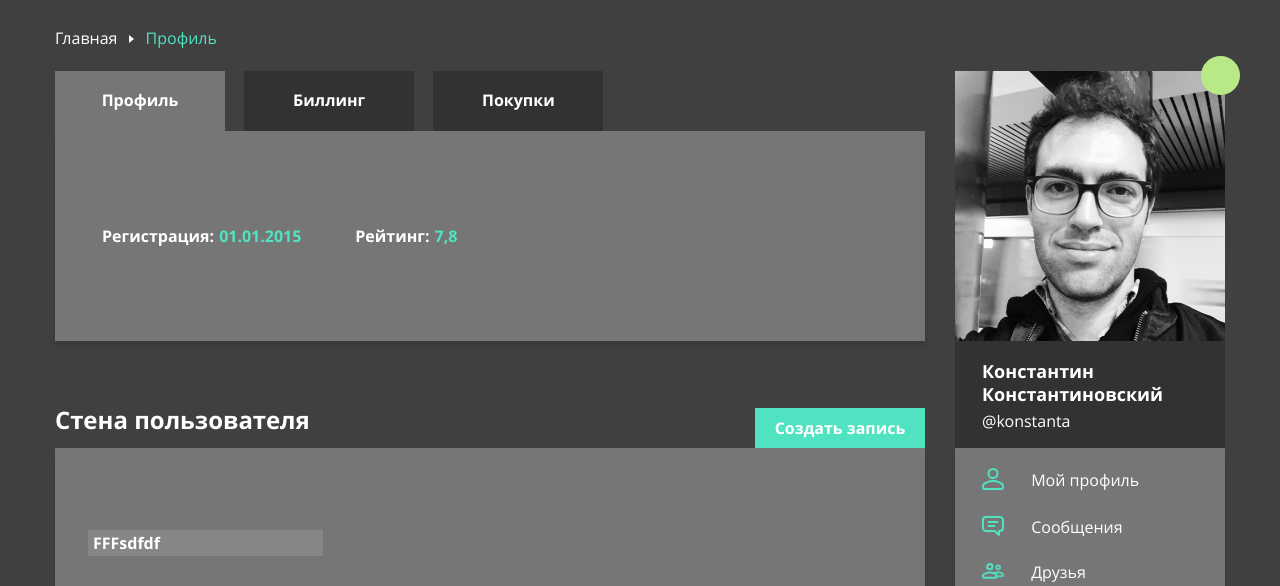
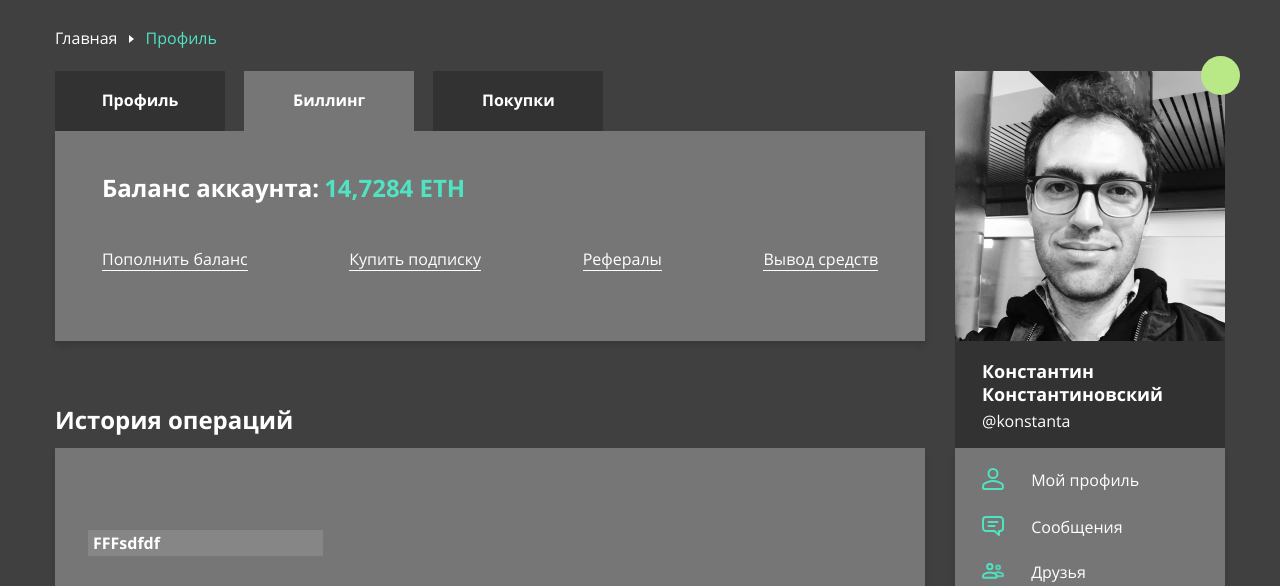
Before and after one commit to maksimkosxx/smart_people, a website: page app/profile.html in a window 1280 px wide. Both pictures are taken after a click on the element "Биллинг". Shown: the part 194-780 px from the top of the page. Drawn offline with Linux system fonts and the light colour scheme; files that its build step writes are made by us from their sources.

Commit message:
finish profile page

```diff
--- a/app/js/main.js
+++ b/app/js/main.js
@@ -4,6 +4,20 @@ $(document).ready(function () {
         var thisSrc = $(this).children('img').attr('src');
 
         $('.goods-slider__for img').attr('src', thisSrc);
-    })
+    });
+
+    function tabs() {
+        $('.profile-tabs__nav div').on('click', function () {
+
+            var click_id = $(this).attr('id');
+            var item = '#item_' + click_id;
+
+            $('.profile-tabs__nav div').removeClass('current');
+            $('.profile-content__item').hide();
+            $(this).addClass('current');
+            $(item).show();
+        });
+    }
+    tabs();
 
 });
--- a/app/profile.html
+++ b/app/profile.html
@@ -63,7 +63,7 @@
                             <div id="tab3">Покупки</div>
                         </div>
                         <div class="profile-tabs__content">
-                            <div class="profile-content__item">
+                            <div id="item_tab1" class="profile-content__item">
                                 <div class="profile-content__header">
                                     <div class="profile-content__info">
                                         <span>Регистрация:</span><span>01.01.2015</span>
@@ -75,6 +75,60 @@
                                 <div class="profile-content__row">
                                     <div class="title">Стена пользователя</div>
                                     <button>Создать запись</button>
+                                </div>
+                                <div class="profile-content__text">
+                                    <div class="title">FFFsdfdf</div>
+                                    <br>
+                                    <div class="subtitle">dfdf</div>
+                                    <p>dfgdfg</p>
+                                    <p>777</p>
+                                    <p>hjhj</p>
+                                    <p>lkl</p>
+                                </div>
+                                <div class="profile-content__text">
+                                    <div class="title">FFFsdfdf</div>
+                                    <br>
+                                    <div class="subtitle">dfdf</div>
+                                    <p>dfgdfg</p>
+                                    <p>777</p>
+                                </div>
+                            </div>
+                            <div id="item_tab2" class="profile-content__item">
+                                <div class="profile-content__header">
+                                    <div class="profile-content__info billing">
+                                        <span>Баланс аккаунта:</span><span>14,7284 ETH</span>
+                                    </div>
+                                    <div class="profile-content__links">
+                                        <a href="#">Пополнить баланс</a>
+                                        <a href="#">Купить подписку</a>
+                                        <a href="#">Рефералы</a>
+                                        <a href="#">Вывод средств</a>
+                                    </div>
+                                </div>
+                                <div class="profile-content__row">
+                                    <div class="title">История операций</div>
+                                </div>
+                                <div class="profile-content__text">
+                                    <div class="title">FFFsdfdf</div>
+                                    <br>
+                                    <div class="subtitle">dfdf</div>
+                                    <p>dfgdfg</p>
+                                    <p>777</p>
+                                    <p>hjhj</p>
+                                    <p>lkl</p>
+                                </div>
+                                <div class="profile-content__text">
+                                    <div class="title">FFFsdfdf</div>
+                                    <br>
+                                    <div class="subtitle">dfdf</div>
+                                    <p>dfgdfg</p>
+                                    <p>777</p>
+                                </div>
+                            </div>
+                            <div id="item_tab3" class="profile-content__item">
+                                <div class="profile-content__header"></div>
+                                <div class="profile-content__row">
+                                    <div class="title">История покупок</div>
                                 </div>
                                 <div class="profile-content__text">
                                     <div class="title">FFFsdfdf</div>
--- a/app/sass/components/_profile.scss
+++ b/app/sass/components/_profile.scss
@@ -28,14 +28,18 @@
         }
       }
     }
+    .profile-content__item:not(:first-child) {
+      display: none;
+    }
   }
   &-content {
     &__header {
       display: flex;
+      flex-flow: row wrap;
       align-items: center;
       min-height: 210px;
       margin-bottom: 67px;
-      padding: 20px 20px 20px 47px;
+      padding: 20px 47px 20px;
       background-color: $warm-grey;
       box-shadow: 0 5px 6px 0 rgba(0, 0, 0, 0.12);
     }
@@ -43,6 +47,11 @@
       display: inline-block;
       vertical-align: middle;
       margin-right: 54px;
+      &.billing {
+        display: block;
+        margin-bottom: 45px;
+        font-size: 24px;
+      }
       &:last-child {
         margin-right: 0;
       }
@@ -54,10 +63,30 @@
         }
       }
     }
+    &__links {
+      display: flex;
+      flex-flow: row wrap;
+      align-items: center;
+      justify-content: space-between;
+      align-self: flex-start;
+      width: 100%;
+      margin-top: -20px;
+       a {
+         padding-bottom: 3px;
+         border-bottom: 1px solid $white-two;
+         color: $white-two;
+         text-decoration: none;
+         transition: .2s;
+         &:hover {
+           border-bottom-color: transparent;
+         }
+       }
+    }
     &__row {
       overflow: hidden;
       .title {
         float: left;
+        margin-bottom: 16px;
         font-size: 24px;
         font-weight: bold;
       }
```
Also changed, not shown: app/css/main.min.css, app/js/main.min.js.
